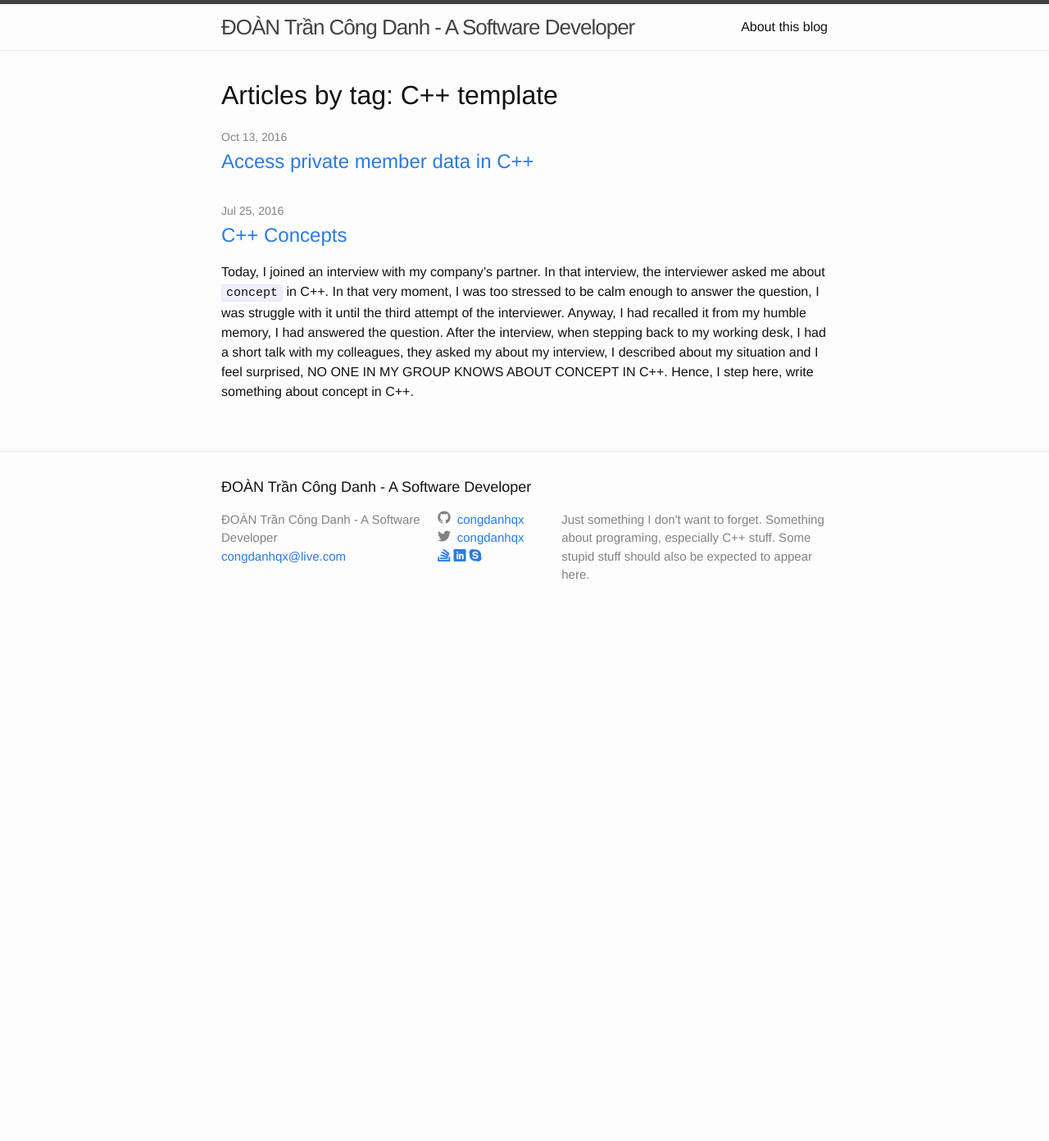
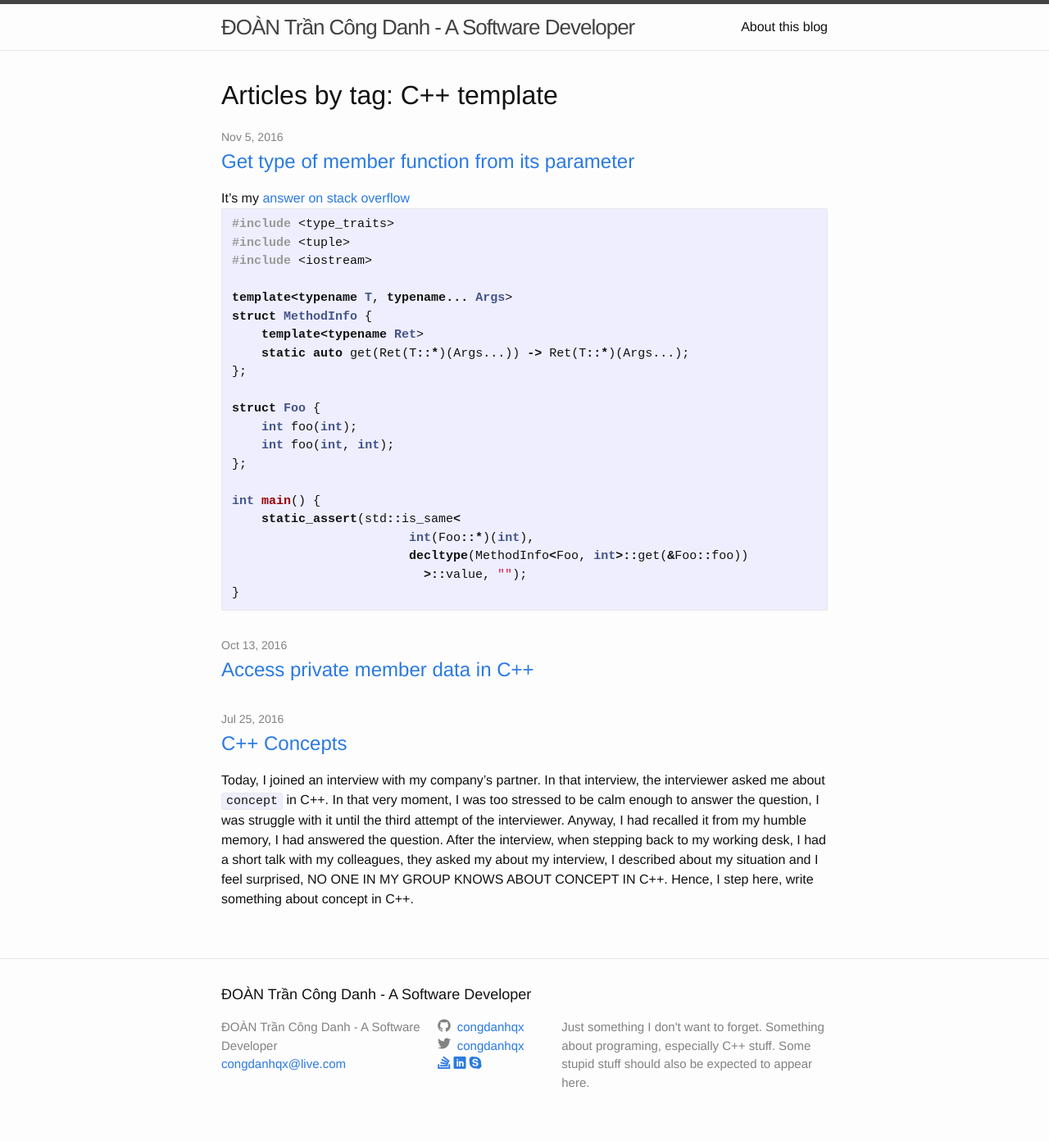
Before and after one commit to congdanhqx-zz/congdanhqx.github.io, a Jekyll site: the page built from _my_tags/template.markdown, in a window 1280 px wide. Shown: the whole page at 82% size. Built offline with Jekyll 4.4.1, drawn with Linux system fonts in a browser that asks for light colours; some web fonts are replaced; before the commit the page ends 900 px from its top, so only the background shows below that; some of the changed lines change nothing that is shown.

Commit message:
Add tag to post

````diff
--- a/_posts/2016-11-05-get_type_of_member_overloaded_function_based_on_parameters.markdown
+++ b/_posts/2016-11-05-get_type_of_member_overloaded_function_based_on_parameters.markdown
@@ -4,7 +4,7 @@ layout: post
 date: 2016-11-05 15:47:00 +07:00
 author: ĐOÀN Trần Công Danh
 categories: programming
-tags: [cpp, smart-pointer]
+tags: [cpp, template]
 ---
 
 It's my [answer on stack overflow][1]
@@ -33,4 +33,4 @@ int main() {
 }
 ```
 
-[1]: http://stackoverflow.com/a/40434788/4115625
+[1]: //stackoverflow.com/a/40434788/4115625
````
